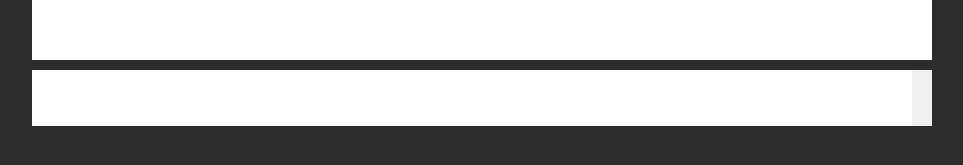
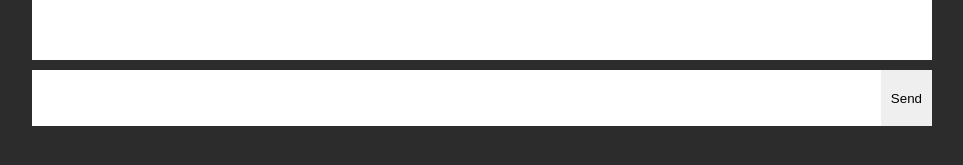
Before and after one commit to kamiljochym/ai_chat, a Next.js app: page / in a window 1280 px wide. Shown: the part 621-786 px from the top of the page, without its empty margins (158-1121 px from the left). Built offline with nearby package versions, Linux system fonts and the light colour scheme.

Commit message:
submit on enter keypress

```diff
--- a/pages/index.tsx
+++ b/pages/index.tsx
@@ -2,8 +2,9 @@ import Head from 'next/head'
 import Image from 'next/image'
 import {Inter} from 'next/font/google'
 import styles from '@/styles/Home.module.css'
-import {ChangeEvent, useState, MouseEvent} from 'react'
+import {ChangeEvent, useState, MouseEvent, HtmlHTMLAttributes} from 'react'
 import {log} from 'console'
+import {resolve} from 'path/win32'
 
 const inter = Inter({subsets: ['latin']})
 
@@ -45,6 +46,13 @@ export default function Home() {
         setMessageInput(event.target.value)
     }
 
+    const handleEnter = (event) => {
+        if (event.key == 'Enter') {
+            event.preventDefault()
+            onSubmit(event)
+        }
+    }
+
     return (
         <>
             <Head>Chat To Fictional Characters</Head>
@@ -62,8 +70,11 @@ export default function Home() {
                         className={styles.inputBox}
                         value={messageInput}
                         onChange={handleChange}
+                        onKeyDown={handleEnter}
                     ></textarea>
-                    <button onClick={onSubmit} type='submit'></button>
+                    <button onClick={onSubmit} type='submit'>
+                        Send
+                    </button>
                 </form>
             </main>
         </>
```
